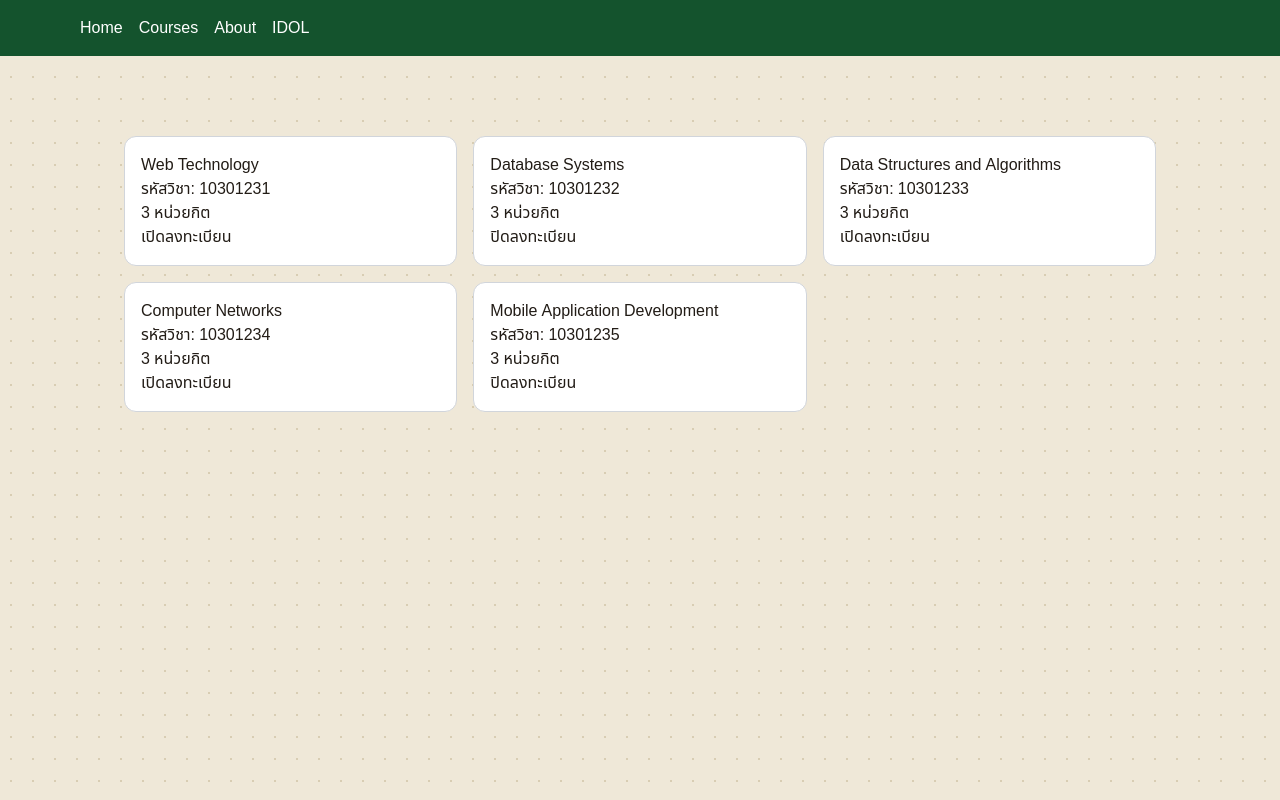
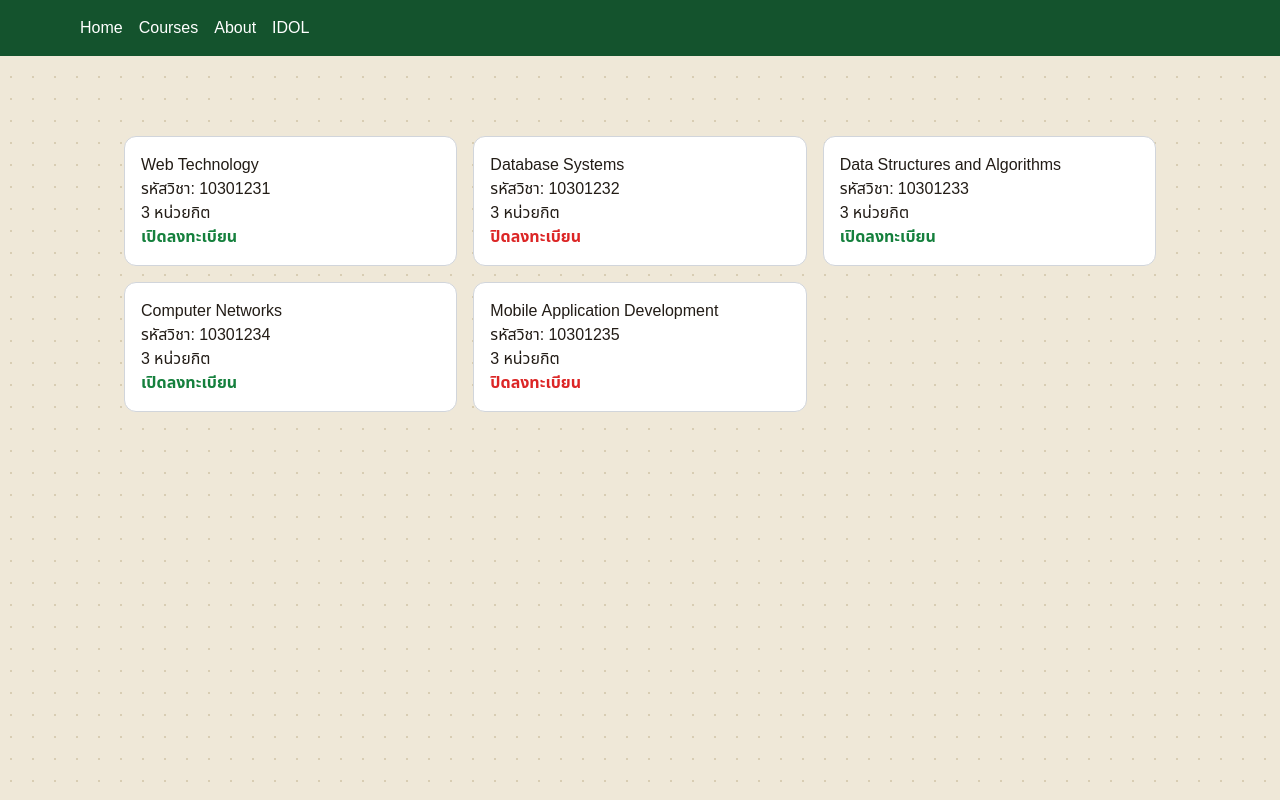
Before and after one commit to Wichai384/web-technology-Next-Courses-HUB-NextJS, a Next.js app: page /courses in a window 1280 px wide. Built offline with nearby package versions, Linux system fonts and the light colour scheme.

Commit message:
GreenAndRed

```diff
--- a/src/app/courses/page.tsx
+++ b/src/app/courses/page.tsx
@@ -59,7 +59,9 @@ export default function AboutCourses() {
               <h2>{course.title}</h2>
               <p>รหัสวิชา: {course.code}</p>
               <p>{course.credits} หน่วยกิต</p>
-              <p>{course.isOpen ? "เปิดลงทะเบียน" : "ปิดลงทะเบียน"}</p>
+              <p className={course.isOpen ? "status-open" : "status-closed"}>
+                {course.isOpen ? "เปิดลงทะเบียน" : "ปิดลงทะเบียน"}
+              </p>
             </article>
           ))}
             </section>
--- a/src/app/globals.css
+++ b/src/app/globals.css
@@ -69,6 +69,19 @@ body {
   border: 1px solid #d1d5db;
   border-radius: 0.75rem;
   background: white;
+}
+
+.status-open,
+.status-closed {
+  font-weight: 700;
+}
+
+.status-open {
+  color: #15803d;
+}
+
+.status-closed {
+  color: #dc2626;
 }
 
 .boxhide {
--- a/src/components/CourseCard.tsx
+++ b/src/components/CourseCard.tsx
@@ -17,7 +17,9 @@ export default function CourseCard({ course, description }: CourseCardProps) {
       <h2>{course.title}</h2>
       <p>รหัสวิชา: {course.code}</p>
       <p>{course.credits} หน่วยกิต</p>
-      <p>{course.isOpen ? "เปิดลงทะเบียน" : "ปิดลงทะเบียน"}</p>
+      <p className={course.isOpen ? "status-open" : "status-closed"}>
+        {course.isOpen ? "เปิดลงทะเบียน" : "ปิดลงทะเบียน"}
+      </p>
     </article>
   );
 }
```
